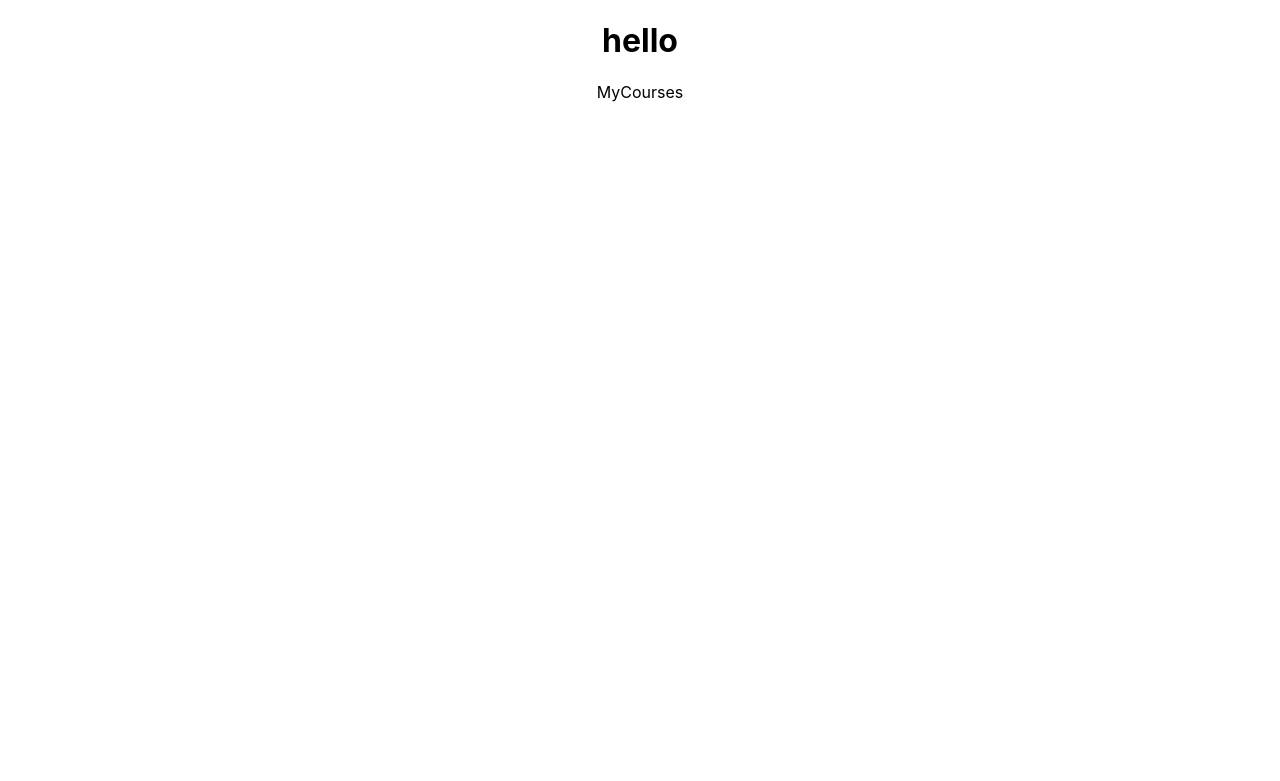
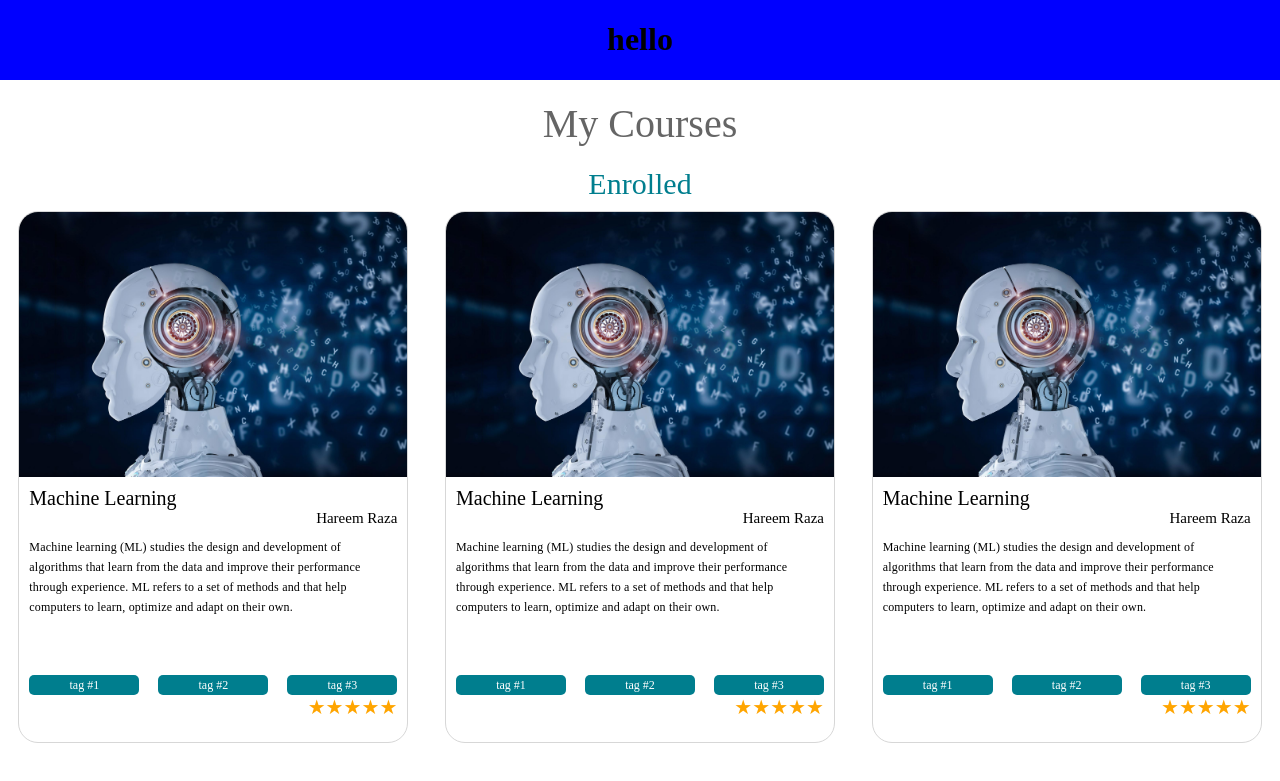
Before and after one commit to zinh88/talbaa, a React (Create React App) app in the folder frontend/: page /myCourses in a window 1280 px wide. Shown: the top 781 px of the page. Built offline with nearby package versions, Linux system fonts and the light colour scheme.

Commit message:
MyCourses

```diff
--- a/frontend/src/App.css
+++ b/frontend/src/App.css
@@ -36,3 +36,8 @@
     transform: rotate(360deg);
   }
 }
+
+@import url('https://fonts.googleapis.com/css2?family=Raleway&display=swap');
+* {
+    font-family: Raleway;
+}
--- /dev/null
+++ b/frontend/src/components/Card.js
@@ -0,0 +1,30 @@
+import React from "react";
+import { Author, CardFooter, CardPic, Description, StyledCard, Tags, Title, Info, Tag, Bottom, Rating, Stars} from "./styles/Card.styled";
+
+const Card = ({card : { title, desc, pic, rating, tags, creator}}) => {
+    return (
+        <StyledCard>
+            <CardPic src={pic}/>
+            <CardFooter>
+                <Info>
+                    <Title>{title}</Title>
+                    <Author>{creator}</Author>
+                    <Description>{desc}</Description>
+                </Info>
+                <Bottom>
+                <Tags>
+                    <Tag>tag #1</Tag>
+                    <Tag>tag #2</Tag>
+                    <Tag>tag #3</Tag>
+                </Tags>
+                <Rating>
+                    <Stars>★★★★★</Stars>
+                </Rating>
+                </Bottom>
+
+            </CardFooter>
+        </StyledCard>
+    )
+}
+
+export default Card;
--- /dev/null
+++ b/frontend/src/components/styles/Card.styled.js
@@ -0,0 +1,88 @@
+import styled from "styled-components";
+
+export const StyledCard = styled.div`
+    width: 388px;
+    height: 530px;
+    background-color: white;
+    border-radius: 20px;
+    border: 1px solid #D7D7D7;
+    overflow: hidden;
+`
+
+export const CardPic = styled.img`
+    display: flex;
+    height: 50%;
+`
+export const CardFooter = styled.div`
+    display: flex;
+    padding: 10px;
+    flex-direction:column;
+    justify-content: space-between;
+    height: 45%;
+`
+
+export const Info = styled.div`
+    display: flex;
+    flex-direction: column;
+`
+
+export const Title = styled.div`
+    display: flex;
+    font-size: 20px;
+`
+
+export const Author = styled.div`
+    width:100%;
+    display: flex;
+    flex-direction: row-reverse;
+    font-size: 15px;
+`
+
+export const Description = styled.div`
+    display: flex;
+    font-size: 12px;
+    padding-top: 10px;
+    text-align: left;
+    letter-spacing: 0.2px;
+    line-height: 20px;
+`
+
+export const Tags = styled.div`
+    display: flex;
+    height: 20px;
+    flex-direction: row;
+    justify-content: space-between;
+    align-items: center;
+    width: 100%;
+`
+
+export const Bottom = styled.div`
+    display: flex;
+    width: 100%;
+    flex-direction: column;
+`
+
+export const Tag = styled.div`
+    display: flex;
+    color: white;
+    background-color: #007E8E ;
+    height: 100%;
+    width: 110px;
+    text-align: center;
+    border-radius: 5px;
+    font-size: 12px;
+    align-items: center;
+    justify-content: center;
+`
+
+export const Rating = styled.div`
+    display: flex;
+    justify-content: right;
+    height: 30px;
+`
+
+export const Stars = styled.div`
+    display: flex;
+    font-size: 20px;
+    color: orange;
+`
--- a/frontend/src/pages/Home.jsx
+++ b/frontend/src/pages/Home.jsx
@@ -1,7 +1,11 @@
 import React from "react";
 
-const Home = () => {
-
+function Home() {
+  return (
+    <>
+      <div>Home</div>
+    </>
+  );
 }
 
 export default Home;
--- a/frontend/src/pages/MyCourses.jsx
+++ b/frontend/src/pages/MyCourses.jsx
@@ -1,7 +1,46 @@
-import React from "react";
+import React, { useEffect, useState } from "react";
+import Card from "../components/Card";
+import { EnrolledBox, GlobalStyle, HomePage, Title, Plus } from "./styles/MyCourses.styled";
 
-function MyCourses() {
-  return <div>MyCourses</div>;
+import samplepic from "../assets/mlpic.jpg"
+const card = {
+    title: "Machine Learning",
+    desc: "Machine learning (ML) studies the design and development of algorithms that learn from the data and improve their performance through experience. ML refers to a set of methods and that help computers to learn, optimize and adapt on their own.",
+    pic: samplepic,
+    creator: "Hareem Raza",
+    tags: ["ML", "CS", "AI"],
+    rating: 4
 }
 
-export default MyCourses;
+const Home = () => {
+    const [enrolled, setEnrolled] = useState([]);
+    const [created, setCreated] = useState([]);
+
+    return (
+        <>
+        <GlobalStyle />
+        <HomePage>
+            <Title>
+                My Courses
+            </Title>
+            <div style={{ "padding-bottom": "10px", "font-size": "30px", "color": "#007E8E", "text-align": "center"}}>Enrolled</div>
+            <EnrolledBox>
+                <Card card={card}/>
+                <Card card={card}/>
+                <Card card={card}/>
+            </EnrolledBox>
+            <div style={{ "display": "flex", "align-items": "center", "justify-content":"center", "width": "100%"}}>
+            <div style={{ "padding-bottom": "10px", "font-size": "30px", "color": "#007E8E", "text-align": "center"}}>Created</div>
+            <Plus>+</Plus>
+            </div>
+            <EnrolledBox>
+                <Card card={card}/>
+                <Card card={card}/>
+                <Card card={card}/>
+            </EnrolledBox>
+        </HomePage>
+        </>
+  )
+}
+
+export default Home;
--- /dev/null
+++ b/frontend/src/pages/styles/MyCourses.styled.js
@@ -0,0 +1,51 @@
+import styled from 'styled-components';
+import { Link } from 'react-router-dom';
+import { createGlobalStyle } from "styled-components";
+
+export const GlobalStyle = createGlobalStyle`
+    body {
+        background-color: blue;
+    }
+`
+
+export const HomePage = styled.div`
+    display: flex;
+    flex-direction: column;
+    background-color: white;
+    min-height: 700px;
+`
+
+export const Title = styled.div`
+    display:flex;
+    font-size: 40px;
+    background-color: white;
+    align-items: center;
+    justify-content: center;
+    padding-top: 20px;
+    padding-bottom: 20px;
+    color: #656565;
+`
+
+export const EnrolledBox = styled.div`
+    display: flex;
+    flex-direction: row;
+    justify-content: space-around;
+    align-items: center;
+    padding-bottom: 40px;
+    flex-wrap: wrap;
+`
+
+export const Plus = styled.div`
+    width: 40px;
+    height: 40px;
+    border-radius: 50%;
+    background-color: #007E8E;
+    margin-bottom: 10px;
+    margin-left: 10px;
+    color: white;
+    display: flex;
+    justify-content: center;
+    align-items: center;
+    font-size: 50px;
+    font-weight: 500;
+`
```
Also changed, not shown: frontend/src/assets/mlpic.jpg (added), frontend/src/assets/stars.svg (added).
